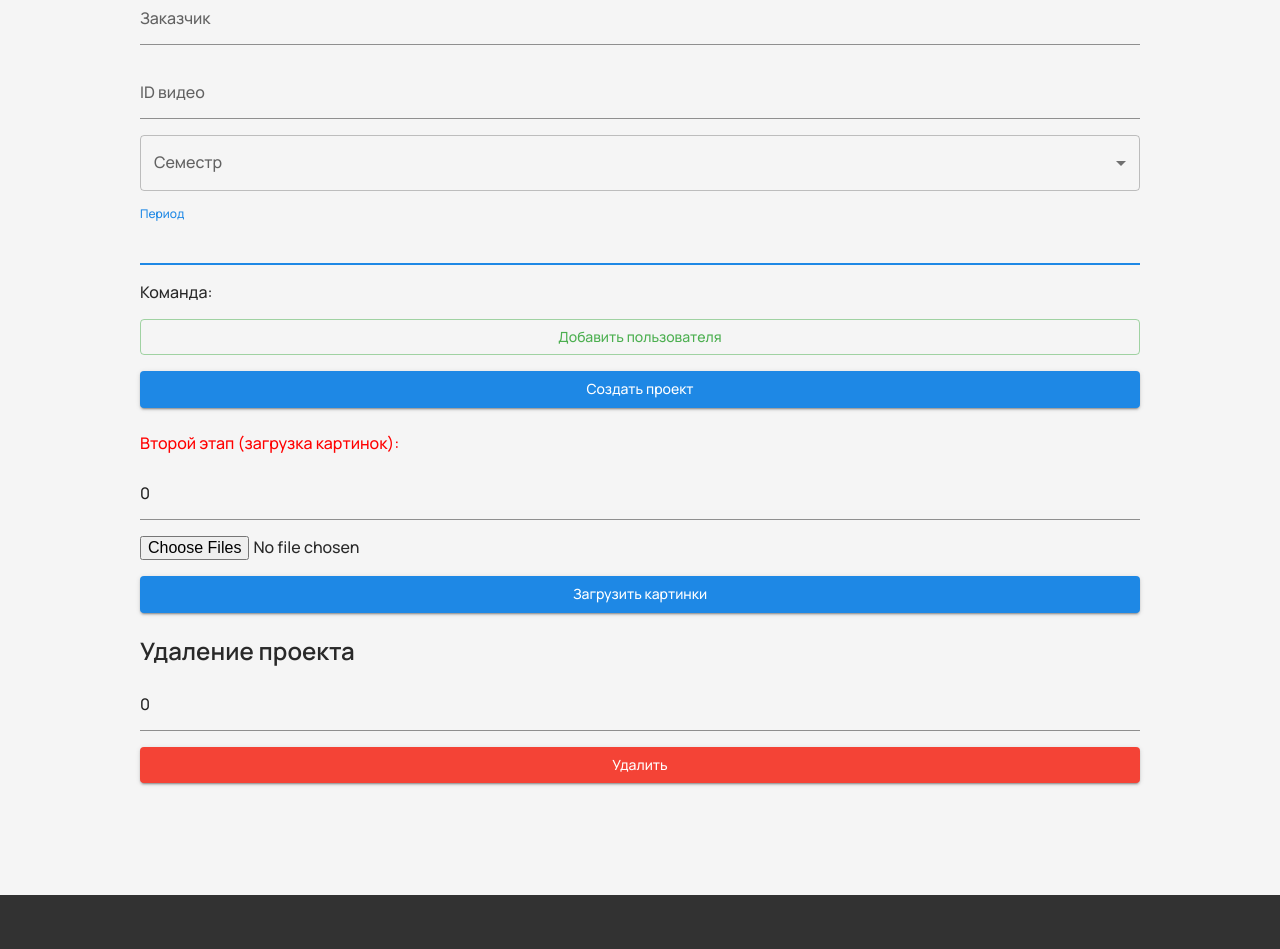
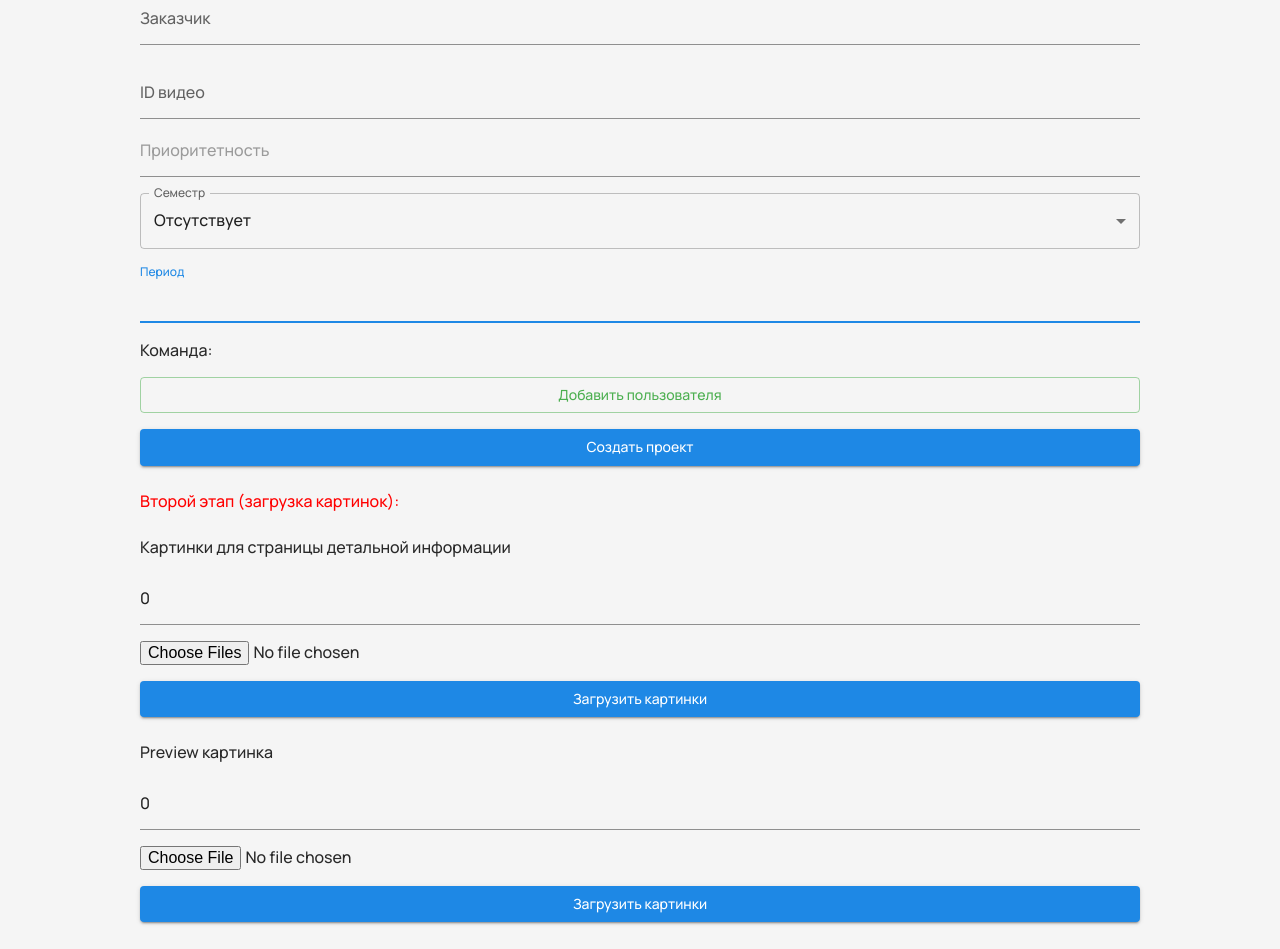
Before and after one commit to sliva-web-rtf/vitrina-front, a React (Vite) app: page /admin in a window 1280 px wide. Shown: the part 520-1469 px from the top of the page. Built offline with nearby package versions, Linux system fonts and the light colour scheme.

Commit message:
feat: add preview image uploader, add priority to poject creation model

```diff
--- a/src/features/project/uploadProjectImages/api/projectImagesApi.ts
+++ b/src/features/project/uploadProjectImages/api/projectImagesApi.ts
@@ -9,7 +9,14 @@ const projectImagesApi = baseApi.injectEndpoints({
               body: formData,
           }),
       }),
+      uploadPreviewImage: build.mutation<void, { formData: FormData; id: number }>({
+        query: ({ formData, id }) => ({
+            method: 'POST',
+            url: `project/${id}/upload-preview-images`,
+            body: formData,
+        }),
+    }),
   }),
 });
 
-export const { useUploadImagesMutation } = projectImagesApi;
+export const { useUploadImagesMutation, useUploadPreviewImageMutation } = projectImagesApi;
--- /dev/null
+++ b/src/features/project/uploadProjectImages/ui/ProjectPreviewImageUploader/ProjectPreviewImageUploader.tsx
@@ -0,0 +1,56 @@
+import { BaseButton, BaseField } from '@/shared/ui';
+import { memo, useEffect, useRef, useState } from 'react';
+import { useUploadPreviewImageMutation } from '../../api/projectImagesApi';
+import { Stack, Typography } from '@mui/material';
+
+interface ProjectPreviewImageUploaderProps {
+    id?: number;
+}
+
+export const ProjectPreviewImageUploader = memo((props: ProjectPreviewImageUploaderProps) => {
+    const { id } = props;
+
+    const [projectId, setID] = useState<number>(0);
+
+    const inputRef = useRef<null | HTMLInputElement>(null);
+
+    const [uploadAvatars, { isLoading: isAvatarsLoading, error: avatarsErrors }] = useUploadPreviewImageMutation();
+
+    useEffect(() => {
+      if (id) {
+        setID(id);
+      }
+    }, [id]);
+
+    return (
+        <Stack spacing={2}>
+            <BaseField
+                placeholder="Id проекта"
+                type="number"
+                value={projectId}
+                onChange={(event) => setID(Number(event.target.value))}
+            />
+            <input type="file" ref={inputRef} accept="image/png, image/jpeg" />
+            <BaseButton
+                onClick={async () => {
+                    if (inputRef != null) {
+                        const files = inputRef.current?.files;
+                        if (files) {
+                            const formData = new FormData();
+                            const filesConverted: File[] = Array.from(files);
+                            filesConverted.forEach((file) => {
+                                formData.append('file', file);
+                            });
+                            await uploadAvatars({ formData, id: projectId });
+                        }
+                    }
+                }}
+                variant="contained"
+            >
+                Загрузить картинки
+            </BaseButton>
+            {isAvatarsLoading && <Typography>Loading...</Typography>}
+            {avatarsErrors && <Typography>Что-то пошло не так</Typography>}
+        </Stack>
+    );
+});
--- a/src/pages/AdminPage/ui/AdminPage.tsx
+++ b/src/pages/AdminPage/ui/AdminPage.tsx
@@ -4,6 +4,7 @@ import { useCallback, useState } from 'react';
 import { ProjectCreationForm } from '@/widgets/ProjectCreation';
 import { ProjectImagesUploader } from '@/features/project/uploadProjectImages';
 import { ProjectDeletion } from '@/features/project/projectDeletion';
+import { ProjectPreviewImageUploader } from '@/features/project/uploadProjectImages/ui/ProjectPreviewImageUploader/ProjectPreviewImageUploader';
 
 const projectCreationApi = baseApi.injectEndpoints({
     endpoints: (build) => ({
@@ -31,7 +32,10 @@ const AdminPage = () => {
             <Typography sx={{ color: 'red' }}>Первый этап:</Typography>
             <ProjectCreationForm onSuccess={onProjectCreationSuccess} />
             <Typography sx={{ color: 'red' }}>Второй этап (загрузка картинок):</Typography>
+            <Typography>Картинки для страницы детальной информации</Typography>
             <ProjectImagesUploader id={id ?? undefined} />
+            <Typography>Preview картинка</Typography>
+            <ProjectPreviewImageUploader id={id ?? undefined} />
             <Typography variant='h3'>Удаление проекта</Typography>
             <ProjectDeletion />
         </Stack>
--- a/src/widgets/ProjectCreation/api/types.ts
+++ b/src/widgets/ProjectCreation/api/types.ts
@@ -10,6 +10,7 @@ export interface CreateProjectDto {
   name: string;
   description?: string;
   aim?: string;
+  priority?: number;
   client?: string;
   semester?: number;
   period?: string;
--- a/src/widgets/ProjectCreation/lib/helpers/projectCreationMapper.ts
+++ b/src/widgets/ProjectCreation/lib/helpers/projectCreationMapper.ts
@@ -11,6 +11,7 @@ export const projectCreationToDto = (model: ProjectCreationFormSchema): CreatePr
         period: model.period,
         markdown: model.customTemplate,
         videoUrl: model.videoUrl,
+        priority: model.priority,
         users:
             model.users?.map((user) => ({
                 email: user.email,
--- a/src/widgets/ProjectCreation/model/types/projectCreationForm.tsx
+++ b/src/widgets/ProjectCreation/model/types/projectCreationForm.tsx
@@ -9,6 +9,7 @@ export const projectCreationFormSchema = z.object({
     period: z.string().optional(),
     customTemplate: z.string().optional(),
     videoUrl: z.string().optional(),
+    priority: z.number().optional(),
     users:  z
     .array(
         z.object({
--- a/src/widgets/ProjectCreation/ui/ProjectCreationForm.tsx
+++ b/src/widgets/ProjectCreation/ui/ProjectCreationForm.tsx
@@ -26,7 +26,7 @@ export const ProjectCreationForm = memo((props: ProjectCreationFormProps) => {
         resolver: zodResolver(projectCreationFormSchema),
     });
 
-    const { register, control, handleSubmit } = form;
+    const { register, formState: { errors }, control, handleSubmit } = form;
 
     const {
         fields: userFields,
@@ -46,9 +46,11 @@ export const ProjectCreationForm = memo((props: ProjectCreationFormProps) => {
 
     return (
         <form onSubmit={handleSubmit(onSubmit)}>
+            {}
             <Stack spacing={2}>
                 <TextEditor value={customValue} onChange={onCustomValueChange} />
-                <BaseField autoFocus label="Название" fullWidth autoComplete="false" {...register('name')} />
+                <BaseField autoFocus label="Название" fullWidth autoComplete="false" {...register('name')} error={Boolean(errors.name)}
+                helperText={errors.name?.message} />
                 <BaseField
                     multiline
                     autoFocus
@@ -60,9 +62,17 @@ export const ProjectCreationForm = memo((props: ProjectCreationFormProps) => {
                 <BaseField autoFocus label="Цель" fullWidth autoComplete="false" {...register('aim')} />
                 <BaseField autoFocus label="Заказчик" fullWidth autoComplete="false" {...register('client')} />
                 <BaseField autoFocus label="ID видео" fullWidth autoComplete="false" {...register('videoUrl')} />
+                <BaseField
+                placeholder="Приоритетность"
+                type="number"
+                {...register('priority', {valueAsNumber: true })}
+                error={Boolean(errors.priority)}
+                helperText={errors.priority?.message}
+            />
+
                 <FormControl fullWidth>
                     <InputLabel id="semester">Семестр</InputLabel>
-                    <Select labelId="semester" id="demo-simple-select" label="Семестр" {...register('semester')}>
+                    <Select defaultValue={0} labelId="semester" id="demo-simple-select" label="Семестр" {...register('semester')} error={Boolean(errors.semester)}>
                         <MenuItem value={0}>Отсутствует</MenuItem>
                         <MenuItem value={1}>Весенний</MenuItem>
                         <MenuItem value={2}>Осенний</MenuItem>
```
